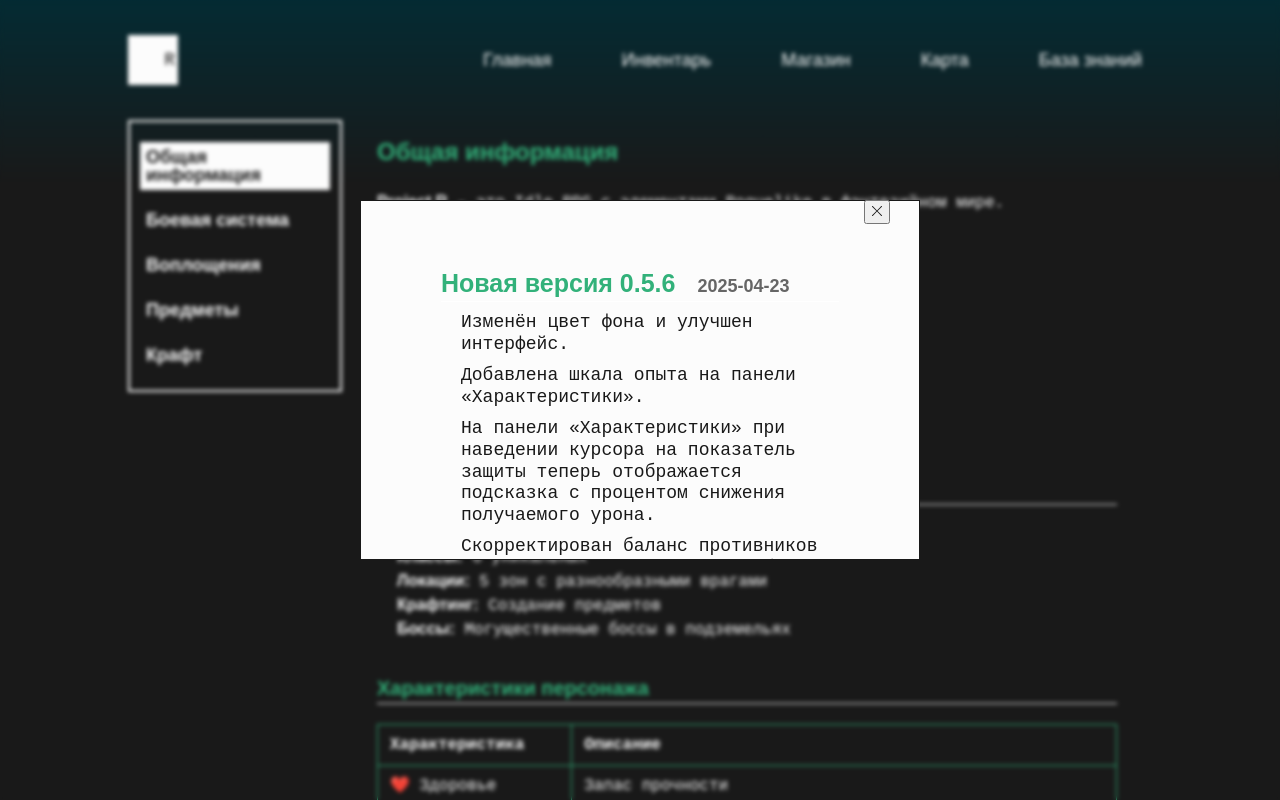
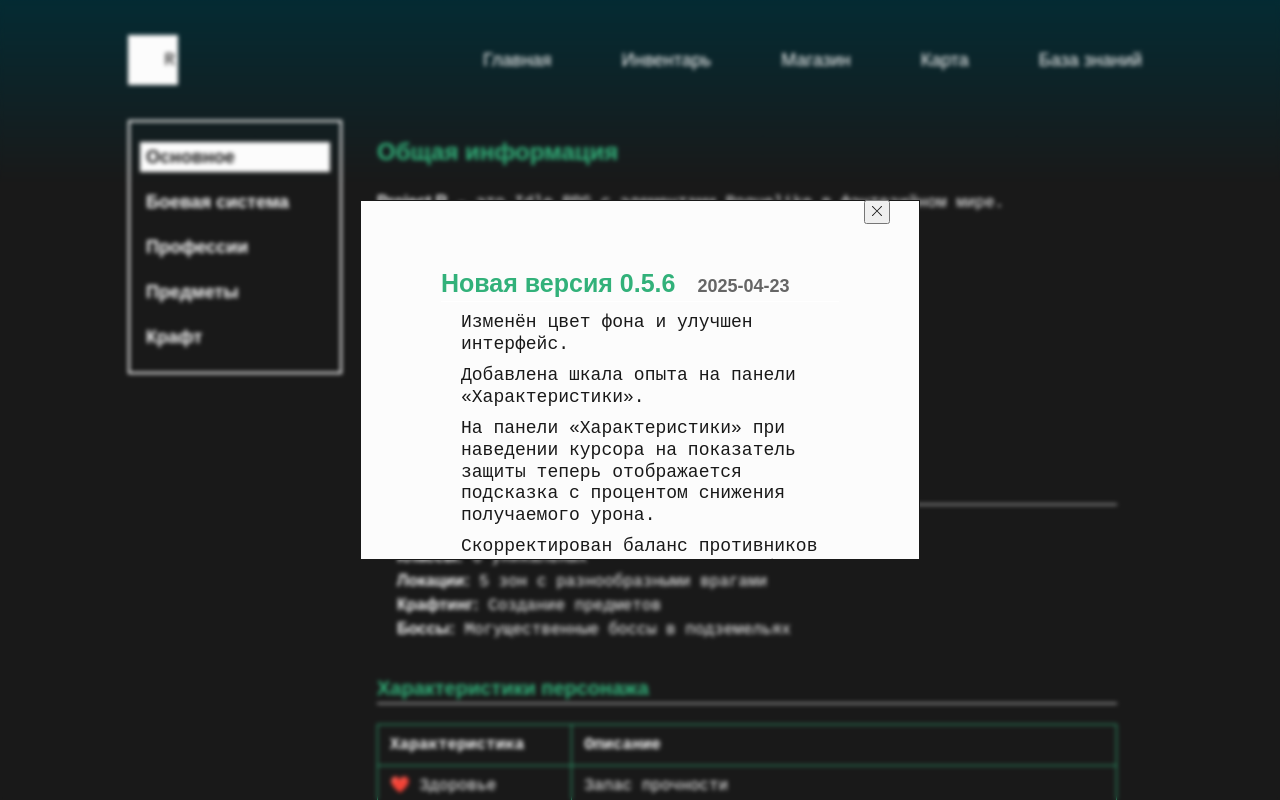
Before and after one commit to SanyaEricssonX/game-app, a Vue app: page /knowledge-base in a window 1280 px wide. Built offline with nearby package versions, Linux system fonts and the light colour scheme.

Commit message:
[ID-54] Добавил отедбные роуты для каждой вкладки на станица главная и база знаний

```diff
--- a/src/components/AppSidebar.vue
+++ b/src/components/AppSidebar.vue
@@ -1,98 +1,88 @@
 <template>
   <div class="sidebar-container">
-    <ul class="sidebar-menu" v-if="'Home'.includes($route.name)">
+    <!-- Меню для главной страницы -->
+    <ul
+      class="sidebar-menu"
+      v-if="$route.path.startsWith('/home') || $route.path === '/'"
+    >
       <li
+        v-for="(tab, index) in mainTabs"
+        :key="index"
         class="menu__item"
         role="button"
-        :class="{ active: selectedTab == 1 }"
-        @click="selectContent(1)"
+        :class="{ active: isActive(tab) }"
+        @click="changeTab(tab)"
       >
-        <h6 class="menu__text">Основное</h6>
-      </li>
-      <li
-        class="menu__item"
-        role="button"
-        :class="{ active: selectedTab == 2 }"
-        @click="selectContent(2)"
-      >
-        <h6 class="menu__text">Настройки</h6>
-      </li>
-      <li
-        class="menu__item"
-        role="button"
-        :class="{ active: selectedTab == 3 }"
-        @click="selectContent(3)"
-      >
-        <h6 class="menu__text">История обновлений</h6>
+        <h6 class="menu__text">{{ getTabName(tab) }}</h6>
       </li>
     </ul>
 
-    <ul class="sidebar-menu" v-if="'KnowledgeBase'.includes($route.name)">
+    <!-- Меню для базы знаний -->
+    <ul
+      class="sidebar-menu"
+      v-else-if="$route.path.startsWith('/knowledge-base')"
+    >
       <li
+        v-for="(tab, index) in knowledgeBaseTabs"
+        :key="index"
         class="menu__item"
         role="button"
-        :class="{ active: selectedTab == 1 }"
-        @click="selectContent(1)"
+        :class="{ active: isActive(tab) }"
+        @click="changeTab(tab)"
       >
-        <h6 class="menu__text">Общая информация</h6>
-      </li>
-      <li
-        class="menu__item"
-        role="button"
-        :class="{ active: selectedTab == 2 }"
-        @click="selectContent(2)"
-      >
-        <h6 class="menu__text">Боевая система</h6>
-      </li>
-      <li
-        class="menu__item"
-        role="button"
-        :class="{ active: selectedTab == 3 }"
-        @click="selectContent(3)"
-      >
-        <h6 class="menu__text">Воплощения</h6>
-      </li>
-      <li
-        class="menu__item"
-        role="button"
-        :class="{ active: selectedTab == 4 }"
-        @click="selectContent(4)"
-      >
-        <h6 class="menu__text">Предметы</h6>
-      </li>
-      <li
-        class="menu__item"
-        role="button"
-        :class="{ active: selectedTab == 5 }"
-        @click="selectContent(5)"
-      >
-        <h6 class="menu__text">Крафт</h6>
+        <h6 class="menu__text">{{ getTabName(tab) }}</h6>
       </li>
     </ul>
   </div>
 </template>
 
-<script type="text/javascript">
+<script>
 export default {
-  name: "app-sidebar",
-  extends: {},
-  props: {},
+  name: "AppSidebar",
   data() {
     return {
-      selectedTab: 1,
+      knowledgeBaseTabs: ["general", "combat", "profession", "items", "craft"],
+      mainTabs: ["general", "settings", "updates"],
     };
   },
-  computed: {},
-  components: {},
-  watch: {},
   methods: {
-    selectContent(tabNumber) {
-      this.selectedTab = tabNumber;
-      this.$store.state.menuContent = tabNumber;
+    changeTab(tabName) {
+      if (
+        this.$route.path.startsWith("/knowledge-base") ||
+        this.$route.name === "KnowledgeBase"
+      ) {
+        this.$router.push({
+          name: "KnowledgeBase",
+          query: { tab: tabName },
+        });
+      } else if (
+        this.$route.path.startsWith("/home") ||
+        this.$route.path === "/" ||
+        this.$route.name === "Home"
+      ) {
+        this.$router.push({
+          name: "Home",
+          query: { tab: tabName },
+        });
+      }
+    },
+    isActive(tabName) {
+      const currentTab = this.$route.query.tab || "general";
+      return currentTab === tabName;
+    },
+    getTabName(tab) {
+      const names = {
+        general: "Основное",
+        combat: "Боевая система",
+        profession: "Профессии",
+        items: "Предметы",
+        craft: "Крафт",
+        settings: "Настройки",
+        updates: "История обновлений",
+      };
+      return names[tab] || tab;
     },
   },
-  beforeCreate() {},
-  mounted() {},
 };
 </script>
 
--- a/src/pages/KnowledgeBasePage.vue
+++ b/src/pages/KnowledgeBasePage.vue
@@ -5,27 +5,33 @@
   </div>
 </template>
 
-<script type="text/javascript">
+<script>
 import { marked } from "marked";
 import DOMPurify from "dompurify";
 
 export default {
   name: "KnowledgeBasePage",
+  props: {
+    tab: {
+      type: String,
+      default: 'general'
+    }
+  },
   data() {
     return {
       isDataLoaded: false,
       markdownContent: "",
-      filename: "main",
-      files: ["main", "combat", "profession", "items", "craft"],
+      files: ["general", "combat", "profession", "items", "craft"],
     };
   },
   computed: {
     compiledMarkdown() {
       return DOMPurify.sanitize(marked(this.markdownContent));
     },
-    currentTab() {
-      return this.$store.state.menuContent;
-    },
+    currentFile() {
+      // Проверяем, что запрошенный таб существует
+      return this.files.includes(this.tab) ? this.tab : 'general';
+    }
   },
   methods: {
     async loadMarkdownFile(name) {
@@ -34,28 +40,20 @@ export default {
         this.markdownContent = await response.text();
       } catch (error) {
         console.error("Ошибка загрузки файла:", error);
-        this.markdownContent =
-          "## Ошибка загрузки статьи. Обратитесь к администратору!";
+        this.markdownContent = "## Ошибка загрузки статьи. Обратитесь к администратору!";
       }
-
       this.isDataLoaded = true;
     },
   },
   watch: {
-    currentTab(newTab) {
-      this.filename = this.files[newTab - 1];
-      this.loadMarkdownFile(this.filename);
-    },
+    // Отслеживаем изменения query-параметра tab
+    tab() {
+      this.loadMarkdownFile(this.currentFile);
+    }
   },
-  async created() {
-    await this.loadMarkdownFile(this.filename);
-  },
+  created() {
+    // Первоначальная загрузка
+    this.loadMarkdownFile(this.currentFile);
+  }
 };
 </script>
-
-<style scoped>
-.help-container {
-  display: flex;
-  flex-direction: column;
-}
-</style>
--- a/src/pages/MainPage.vue
+++ b/src/pages/MainPage.vue
@@ -1,6 +1,7 @@
 <template>
   <div class="container main-container">
-    <div class="main-block first" v-if="$store.state.menuContent == 1">
+    <!-- Основная вкладка -->
+    <div class="main-block first" v-if="activeTab === 'general'">
       <h1 class="main__heading">Project R</h1>
       <p class="main__version">Версия: {{ currentVersion }}</p>
 
@@ -40,7 +41,8 @@
       </ul>
     </div>
 
-    <div class="main-block" v-if="$store.state.menuContent == 2">
+    <!-- Вкладка настроек -->
+    <div class="main-block" v-if="activeTab === 'settings'">
       <h2 class="settings__heading">Настройки</h2>
 
       <h4 class="code__heading">Активационные коды</h4>
@@ -63,22 +65,28 @@
       </div>
     </div>
 
-    <div class="main-block" v-if="$store.state.menuContent == 3">
+    <!-- Вкладка обновлений -->
+    <div class="main-block" v-if="activeTab === 'updates'">
       <base-loader v-if="!isDataLoaded" />
       <updates-feed :updates="updates" v-else />
     </div>
   </div>
 </template>
 
-<script type="text/javascript">
+<script>
 import { downloadData } from "@/services/downloadData";
 import UpdatesFeed from "@/components/UpdatesFeed";
 import { mapGetters } from "vuex";
 
 export default {
   name: "MainPage",
-  extends: {},
-  props: {},
+  components: { UpdatesFeed },
+  props: {
+    tab: {
+      type: String,
+      default: "general",
+    },
+  },
   data() {
     return {
       inputError: false,
@@ -86,23 +94,63 @@ export default {
       currentVersion: process.env.VUE_APP_VERSION || "1.0.0",
       updates: [],
       code: "",
+      // Соответствие между номерами вкладок и их query-названиями
+      tabMapping: {
+        1: "general",
+        2: "settings",
+        3: "updates",
+      },
     };
   },
   computed: {
     ...mapGetters(["currentActionType"]),
+    activeTab() {
+      // Определяем текущую вкладку
+      const tabFromQuery = this.tab;
+      const tabFromStore =
+        this.tabMapping[this.$store.state.menuContent] || "general";
+
+      // Приоритет у query-параметра
+      return ["general", "settings", "updates"].includes(tabFromQuery)
+        ? tabFromQuery
+        : tabFromStore;
+    },
   },
-  components: { UpdatesFeed },
   watch: {
     currentActionType(newVal, oldVal) {
       if (newVal !== oldVal) {
         this.handleActionChange(newVal);
       }
     },
+    // Следим за изменением вкладки в store
+    "$store.state.menuContent"(newVal) {
+      if (newVal in this.tabMapping) {
+        const tabName = this.tabMapping[newVal];
+        this.updateRoute(tabName);
+      }
+    },
+    // Следим за изменением query-параметра
+    tab(newTab) {
+      if (newTab in this.tabMapping) {
+        this.$store.state.menuContent = Number(
+          Object.keys(this.tabMapping).find(
+            (key) => this.tabMapping[key] === newTab
+          )
+        );
+      }
+    },
   },
   methods: {
+    updateRoute(tabName) {
+      if (this.$route.query.tab !== tabName) {
+        this.$router.replace({
+          query: { ...this.$route.query, tab: tabName },
+        });
+      }
+    },
+
     async loadUpdates() {
       try {
-        // Используем VUE_APP_CACHE_BUSTER для запроса
         const response = await fetch(
           `/updates.json?v=${process.env.VUE_APP_CACHE_BUSTER}`
         );
@@ -114,6 +162,7 @@ export default {
       }
       this.isDataLoaded = true;
     },
+
     enterCode(code) {
       if (!code.trim()) {
         // Сбрасываем ошибку и снова устанавливаем после небольшой задержки
@@ -176,12 +225,11 @@ export default {
 
           this.showModal();
 
-          let playerCraftInventory = JSON.parse(
-            localStorage.getItem("playerCraftInventory")
-          );
+          let playerCraftInventory =
+            JSON.parse(localStorage.getItem("playerCraftInventory")) || [];
 
           // Ищем ключ в крафт инвентаре
-          if (playerCraftInventory.length > 0) {
+          if (playerCraftInventory != null) {
             const existingItem = playerCraftInventory.find(
               (invItem) => invItem.craftItemId == 10316
             );
@@ -211,7 +259,6 @@ export default {
           break;
         }
         default:
-          // Аналогично для неправильного кода
           this.inputError = false;
           setTimeout(() => {
             this.inputError = true;
@@ -260,9 +307,17 @@ export default {
       this.showModal();
     },
   },
-  beforeCreate() {},
   async mounted() {
     await this.loadUpdates();
+
+    // Инициализация вкладки при загрузке
+    if (this.tab in this.tabMapping) {
+      this.$store.state.menuContent = Number(
+        Object.keys(this.tabMapping).find(
+          (key) => this.tabMapping[key] === this.tab
+        )
+      );
+    }
   },
 };
 </script>
--- a/src/store/index.js
+++ b/src/store/index.js
@@ -33,7 +33,6 @@ export default createStore({
     professionIsChosen: false,
     chestIsOpen: { visible: false, drop: [] },
     modalNotification: { visible: false, text: "", from: "", resources: { gold: 0, wood: 0, stone: 0, iron: 0 } },
-    menuContent: 1,
     actionType: false,
     accountId: "TBD",
     accountStatus: "Стандарт+",
```
Also changed, not shown: src/App.vue (+7 -7 lines), src/router/index.js (+20 -2 lines), public/help/general.md (renamed from public/help/main.md).
